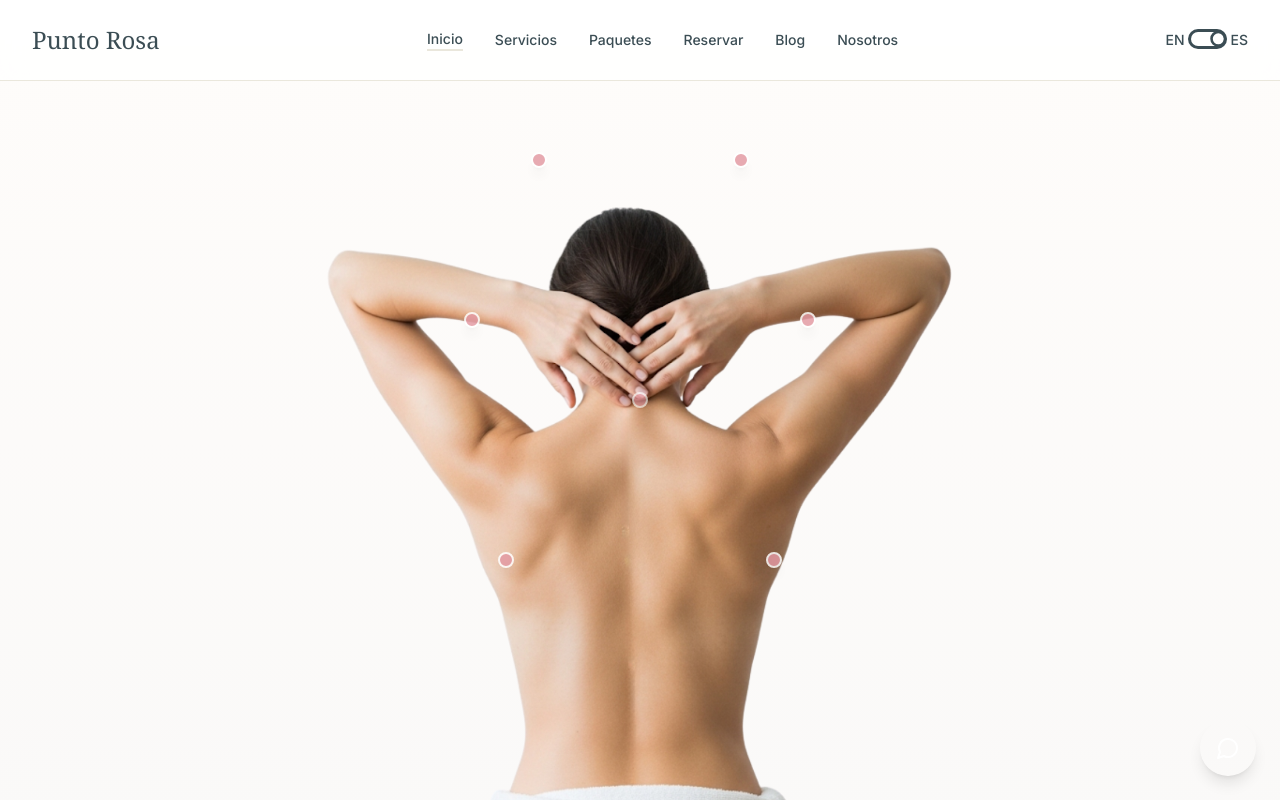
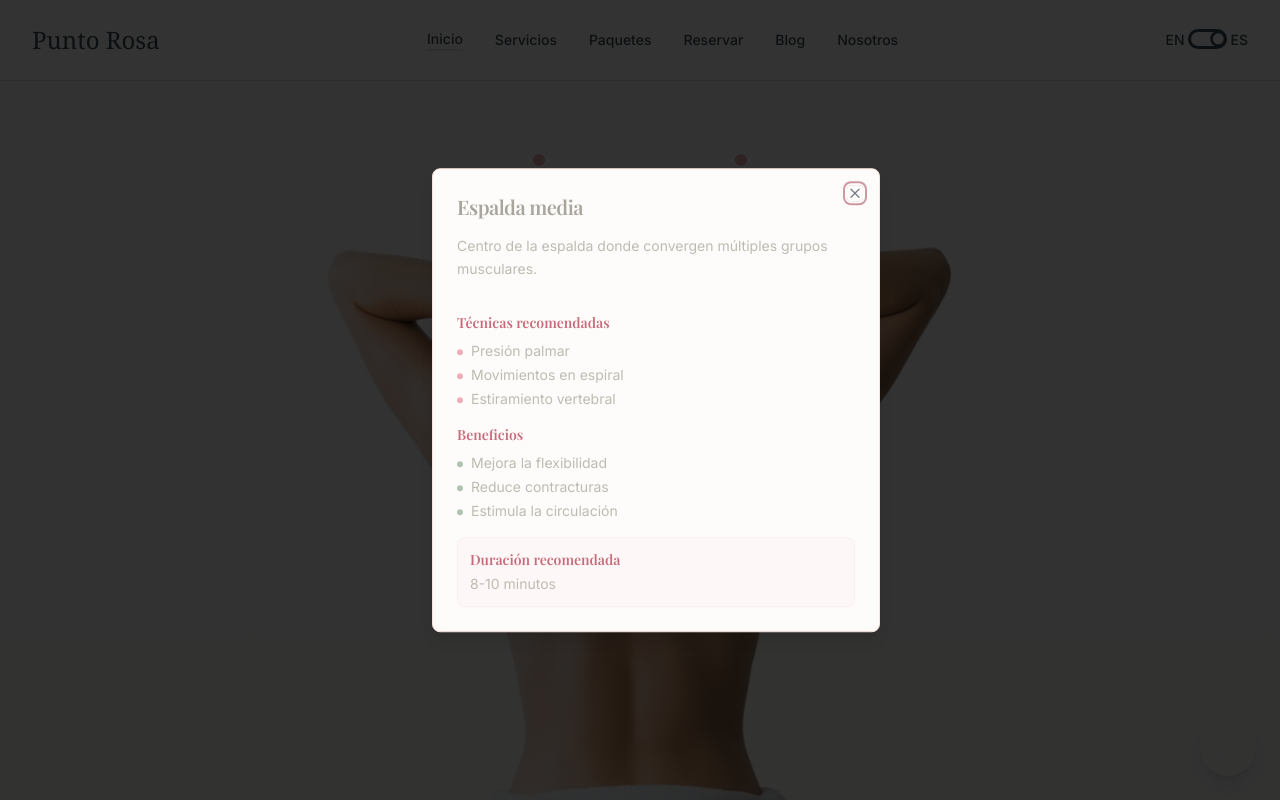
Before and after one commit to DocabyteCompany/punto-rosa-website, a React (Vite) app: page / in a window 1280 px wide. Both pictures are taken after a click on the element "Espalda media". Shown: the part 7375-8175 px from the top of the page. Built offline with nearby package versions, Linux system fonts and the light colour scheme.

Commit message:
Add interactive pressure points
Implement the next step of the plan, adding interactive pressure points with hover and tooltip effects.

```diff
--- /dev/null
+++ b/src/components/PressurePointModal.tsx
@@ -0,0 +1,103 @@
+
+import React from 'react';
+import { Dialog, DialogContent, DialogHeader, DialogTitle, DialogDescription } from './ui/dialog';
+import { X } from 'lucide-react';
+
+interface PressurePoint {
+  id: number;
+  name: string;
+  description: string;
+  techniques: string[];
+  benefits: string[];
+  duration: string;
+}
+
+interface PressurePointModalProps {
+  isOpen: boolean;
+  onClose: () => void;
+  point: PressurePoint | null;
+  currentLanguage: string;
+}
+
+const PressurePointModal: React.FC<PressurePointModalProps> = ({
+  isOpen,
+  onClose,
+  point,
+  currentLanguage
+}) => {
+  if (!point) return null;
+
+  const content = {
+    es: {
+      techniques: 'Técnicas recomendadas',
+      benefits: 'Beneficios',
+      duration: 'Duración recomendada',
+      close: 'Cerrar'
+    },
+    en: {
+      techniques: 'Recommended techniques',
+      benefits: 'Benefits',
+      duration: 'Recommended duration',
+      close: 'Close'
+    }
+  };
+
+  const t = content[currentLanguage as keyof typeof content];
+
+  return (
+    <Dialog open={isOpen} onOpenChange={onClose}>
+      <DialogContent className="max-w-md mx-4 bg-spa-soft-50 border-punto-rosa-200">
+        <DialogHeader>
+          <DialogTitle className="text-xl font-playfair text-neutral-warm-900 mb-2">
+            {point.name}
+          </DialogTitle>
+          <DialogDescription className="text-neutral-warm-700 text-sm leading-relaxed">
+            {point.description}
+          </DialogDescription>
+        </DialogHeader>
+
+        <div className="space-y-4 mt-4">
+          {/* Técnicas */}
+          <div>
+            <h4 className="font-semibold text-punto-rosa-700 mb-2 text-sm">
+              {t.techniques}
+            </h4>
+            <ul className="space-y-1">
+              {point.techniques.map((technique, index) => (
+                <li key={index} className="text-neutral-warm-700 text-sm flex items-start">
+                  <span className="w-1.5 h-1.5 bg-punto-rosa-400 rounded-full mt-2 mr-2 flex-shrink-0"></span>
+                  {technique}
+                </li>
+              ))}
+            </ul>
+          </div>
+
+          {/* Beneficios */}
+          <div>
+            <h4 className="font-semibold text-punto-rosa-700 mb-2 text-sm">
+              {t.benefits}
+            </h4>
+            <ul className="space-y-1">
+              {point.benefits.map((benefit, index) => (
+                <li key={index} className="text-neutral-warm-700 text-sm flex items-start">
+                  <span className="w-1.5 h-1.5 bg-spa-green-400 rounded-full mt-2 mr-2 flex-shrink-0"></span>
+                  {benefit}
+                </li>
+              ))}
+            </ul>
+          </div>
+
+          {/* Duración */}
+          <div className="bg-punto-rosa-50 p-3 rounded-lg border border-punto-rosa-100">
+            <h4 className="font-semibold text-punto-rosa-700 mb-1 text-sm">
+              {t.duration}
+            </h4>
+            <p className="text-neutral-warm-700 text-sm">{point.duration}</p>
+          </div>
+        </div>
+      </DialogContent>
+    </Dialog>
+  );
+};
+
+export default PressurePointModal;
--- a/src/components/PressurePointsSection.tsx
+++ b/src/components/PressurePointsSection.tsx
@@ -1,20 +1,150 @@
 
-import React from 'react';
+import React, { useState } from 'react';
+import PressurePointModal from './PressurePointModal';
 
 interface PressurePointsSectionProps {
   currentLanguage: string;
 }
 
+interface PressurePoint {
+  id: number;
+  x: string;
+  y: string;
+  name: string;
+  description: string;
+  techniques: string[];
+  benefits: string[];
+  duration: string;
+}
+
 const PressurePointsSection: React.FC<PressurePointsSectionProps> = ({ currentLanguage }) => {
-  const pressurePoints = [
-    { id: 1, x: '35%', y: '15%', name: currentLanguage === 'es' ? 'Cuello superior' : 'Upper neck' },
-    { id: 2, x: '65%', y: '15%', name: currentLanguage === 'es' ? 'Cuello superior' : 'Upper neck' },
-    { id: 3, x: '25%', y: '35%', name: currentLanguage === 'es' ? 'Hombros' : 'Shoulders' },
-    { id: 4, x: '75%', y: '35%', name: currentLanguage === 'es' ? 'Hombros' : 'Shoulders' },
-    { id: 5, x: '50%', y: '45%', name: currentLanguage === 'es' ? 'Espalda media' : 'Mid back' },
-    { id: 6, x: '30%', y: '65%', name: currentLanguage === 'es' ? 'Espalda baja' : 'Lower back' },
-    { id: 7, x: '70%', y: '65%', name: currentLanguage === 'es' ? 'Espalda baja' : 'Lower back' },
+  const [selectedPoint, setSelectedPoint] = useState<PressurePoint | null>(null);
+  const [isModalOpen, setIsModalOpen] = useState(false);
+
+  const pressurePoints: PressurePoint[] = [
+    {
+      id: 1,
+      x: '35%',
+      y: '15%',
+      name: currentLanguage === 'es' ? 'Cuello superior' : 'Upper neck',
+      description: currentLanguage === 'es'
+        ? 'Zona de alta tensión donde se acumulan contracturas por estrés y malas posturas.'
+        : 'High tension area where contractures accumulate due to stress and poor posture.',
+      techniques: currentLanguage === 'es'
+        ? ['Presión circular suave', 'Movimientos ascendentes', 'Estiramiento lateral']
+        : ['Gentle circular pressure', 'Upward movements', 'Lateral stretching'],
+      benefits: currentLanguage === 'es'
+        ? ['Reduce dolores de cabeza', 'Mejora la movilidad cervical', 'Alivia la rigidez']
+        : ['Reduces headaches', 'Improves cervical mobility', 'Relieves stiffness'],
+      duration: currentLanguage === 'es' ? '3-5 minutos por lado' : '3-5 minutes per side'
+    },
+    {
+      id: 2,
+      x: '65%',
+      y: '15%',
+      name: currentLanguage === 'es' ? 'Cuello superior' : 'Upper neck',
+      description: currentLanguage === 'es'
+        ? 'Zona de alta tensión donde se acumulan contracturas por estrés y malas posturas.'
+        : 'High tension area where contractures accumulate due to stress and poor posture.',
+      techniques: currentLanguage === 'es'
+        ? ['Presión circular suave', 'Movimientos ascendentes', 'Estiramiento lateral']
+        : ['Gentle circular pressure', 'Upward movements', 'Lateral stretching'],
+      benefits: currentLanguage === 'es'
+        ? ['Reduce dolores de cabeza', 'Mejora la movilidad cervical', 'Alivia la rigidez']
+        : ['Reduces headaches', 'Improves cervical mobility', 'Relieves stiffness'],
+      duration: currentLanguage === 'es' ? '3-5 minutos por lado' : '3-5 minutes per side'
+    },
+    {
+      id: 3,
+      x: '25%',
+      y: '35%',
+      name: currentLanguage === 'es' ? 'Hombros' : 'Shoulders',
+      description: currentLanguage === 'es'
+        ? 'Área que soporta gran tensión por el peso de los brazos y estrés laboral.'
+        : 'Area that supports great tension from the weight of arms and work stress.',
+      techniques: currentLanguage === 'es'
+        ? ['Amasamiento profundo', 'Presión con nudillos', 'Movimientos circulares amplios']
+        : ['Deep kneading', 'Knuckle pressure', 'Wide circular movements'],
+      benefits: currentLanguage === 'es'
+        ? ['Libera tensión muscular', 'Mejora la postura', 'Reduce el estrés']
+        : ['Releases muscle tension', 'Improves posture', 'Reduces stress'],
+      duration: currentLanguage === 'es' ? '5-8 minutos por hombro' : '5-8 minutes per shoulder'
+    },
+    {
+      id: 4,
+      x: '75%',
+      y: '35%',
+      name: currentLanguage === 'es' ? 'Hombros' : 'Shoulders',
+      description: currentLanguage === 'es'
+        ? 'Área que soporta gran tensión por el peso de los brazos y estrés laboral.'
+        : 'Area that supports great tension from the weight of arms and work stress.',
+      techniques: currentLanguage === 'es'
+        ? ['Amasamiento profundo', 'Presión con nudillos', 'Movimientos circulares amplios']
+        : ['Deep kneading', 'Knuckle pressure', 'Wide circular movements'],
+      benefits: currentLanguage === 'es'
+        ? ['Libera tensión muscular', 'Mejora la postura', 'Reduce el estrés']
+        : ['Releases muscle tension', 'Improves posture', 'Reduces stress'],
+      duration: currentLanguage === 'es' ? '5-8 minutos por hombro' : '5-8 minutes per shoulder'
+    },
+    {
+      id: 5,
+      x: '50%',
+      y: '45%',
+      name: currentLanguage === 'es' ? 'Espalda media' : 'Mid back',
+      description: currentLanguage === 'es'
+        ? 'Centro de la espalda donde convergen múltiples grupos musculares.'
+        : 'Center of the back where multiple muscle groups converge.',
+      techniques: currentLanguage === 'es'
+        ? ['Presión palmar', 'Movimientos en espiral', 'Estiramiento vertebral']
+        : ['Palm pressure', 'Spiral movements', 'Vertebral stretching'],
+      benefits: currentLanguage === 'es'
+        ? ['Mejora la flexibilidad', 'Reduce contracturas', 'Estimula la circulación']
+        : ['Improves flexibility', 'Reduces contractures', 'Stimulates circulation'],
+      duration: currentLanguage === 'es' ? '8-10 minutos' : '8-10 minutes'
+    },
+    {
+      id: 6,
+      x: '30%',
+      y: '65%',
+      name: currentLanguage === 'es' ? 'Espalda baja' : 'Lower back',
+      description: currentLanguage === 'es'
+        ? 'Zona lumbar que soporta el peso corporal y es propensa a contracturas.'
+        : 'Lumbar area that supports body weight and is prone to contractures.',
+      techniques: currentLanguage === 'es'
+        ? ['Presión gradual', 'Movimientos longitudinales', 'Calor terapéutico']
+        : ['Gradual pressure', 'Longitudinal movements', 'Therapeutic heat'],
+      benefits: currentLanguage === 'es'
+        ? ['Alivia dolor lumbar', 'Mejora la postura', 'Reduce la inflamación']
+        : ['Relieves lumbar pain', 'Improves posture', 'Reduces inflammation'],
+      duration: currentLanguage === 'es' ? '10-15 minutos' : '10-15 minutes'
+    },
+    {
+      id: 7,
+      x: '70%',
+      y: '65%',
+      name: currentLanguage === 'es' ? 'Espalda baja' : 'Lower back',
+      description: currentLanguage === 'es'
+        ? 'Zona lumbar que soporta el peso corporal y es propensa a contracturas.'
+        : 'Lumbar area that supports body weight and is prone to contractures.',
+      techniques: currentLanguage === 'es'
+        ? ['Presión gradual', 'Movimientos longitudinales', 'Calor terapéutico']
+        : ['Gradual pressure', 'Longitudinal movements', 'Therapeutic heat'],
+      benefits: currentLanguage === 'es'
+        ? ['Alivia dolor lumbar', 'Mejora la postura', 'Reduce la inflamación']
+        : ['Relieves lumbar pain', 'Improves posture', 'Reduces inflammation'],
+      duration: currentLanguage === 'es' ? '10-15 minutos' : '10-15 minutes'
+    }
   ];
+
+  const handlePointClick = (point: PressurePoint) => {
+    setSelectedPoint(point);
+    setIsModalOpen(true);
+  };
+
+  const handleCloseModal = () => {
+    setIsModalOpen(false);
+    setSelectedPoint(null);
+  };
 
   return (
     <section className="h-screen bg-gradient-to-b from-spa-soft-50 to-neutral-warm-50">
@@ -32,6 +162,7 @@ const PressurePointsSection: React.FC<PressurePointsSectionProps> = ({ currentLa
               key={point.id}
               className="absolute group cursor-pointer"
               style={{ left: point.x, top: point.y, transform: 'translate(-50%, -50%)' }}
+              onClick={() => handlePointClick(point)}
             >
               {/* Círculo principal del punto */}
               <div className="w-4 h-4 bg-punto-rosa-500 rounded-full border-2 border-white shadow-lg animate-pulse hover:animate-none transition-all duration-300 hover:scale-150 hover:bg-punto-rosa-400">
@@ -40,7 +171,7 @@ const PressurePointsSection: React.FC<PressurePointsSectionProps> = ({ currentLa
               </div>
 
               {/* Tooltip con información */}
-              <div className="absolute bottom-full left-1/2 transform -translate-x-1/2 mb-2 px-3 py-2 bg-neutral-warm-900 text-white text-sm rounded-lg opacity-0 group-hover:opacity-100 transition-opacity duration-300 whitespace-nowrap">
+              <div className="absolute bottom-full left-1/2 transform -translate-x-1/2 mb-2 px-3 py-2 bg-neutral-warm-900 text-white text-sm rounded-lg opacity-0 group-hover:opacity-100 transition-opacity duration-300 whitespace-nowrap pointer-events-none">
                 {point.name}
                 <div className="absolute top-full left-1/2 transform -translate-x-1/2 w-0 h-0 border-l-4 border-r-4 border-t-4 border-transparent border-t-neutral-warm-900"></div>
               </div>
@@ -48,6 +179,14 @@ const PressurePointsSection: React.FC<PressurePointsSectionProps> = ({ currentLa
           ))}
         </div>
       </div>
+
+      {/* Modal de información del punto de presión */}
+      <PressurePointModal
+        isOpen={isModalOpen}
+        onClose={handleCloseModal}
+        point={selectedPoint}
+        currentLanguage={currentLanguage}
+      />
     </section>
   );
 };
```
